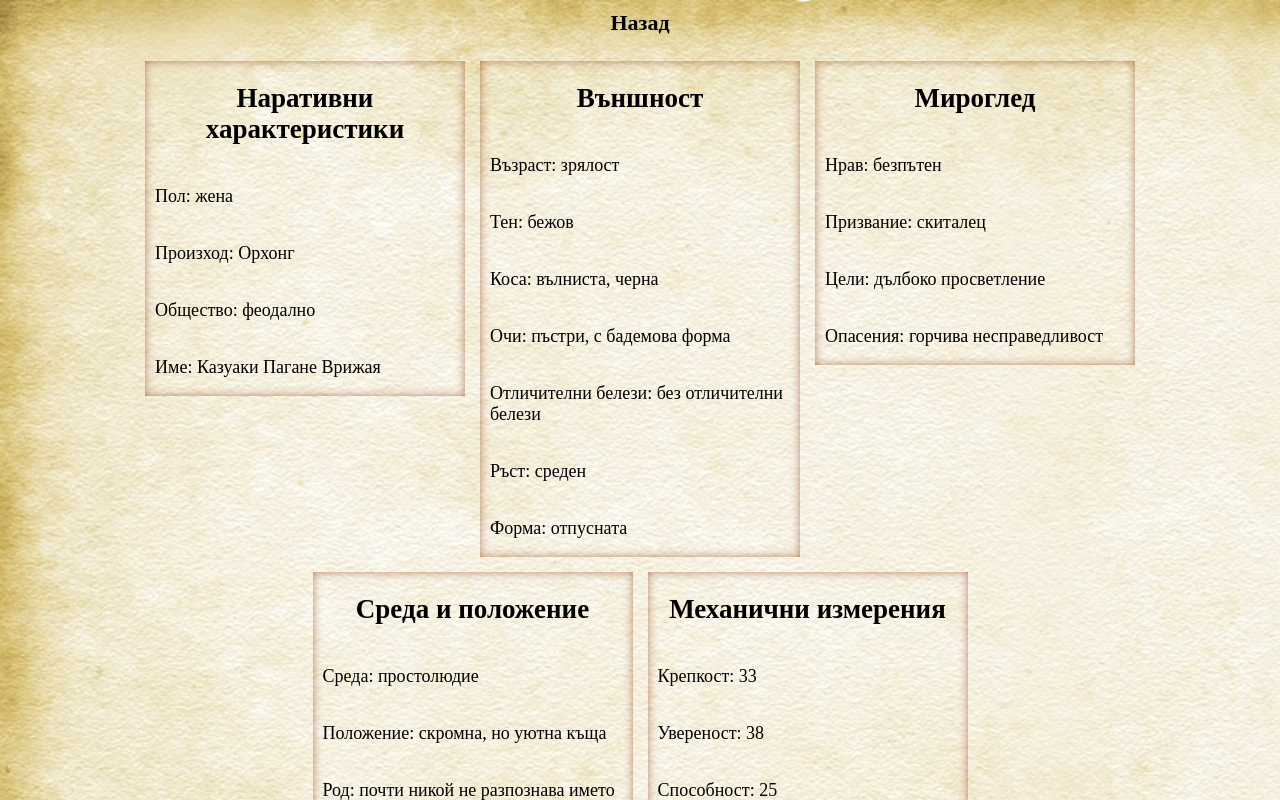
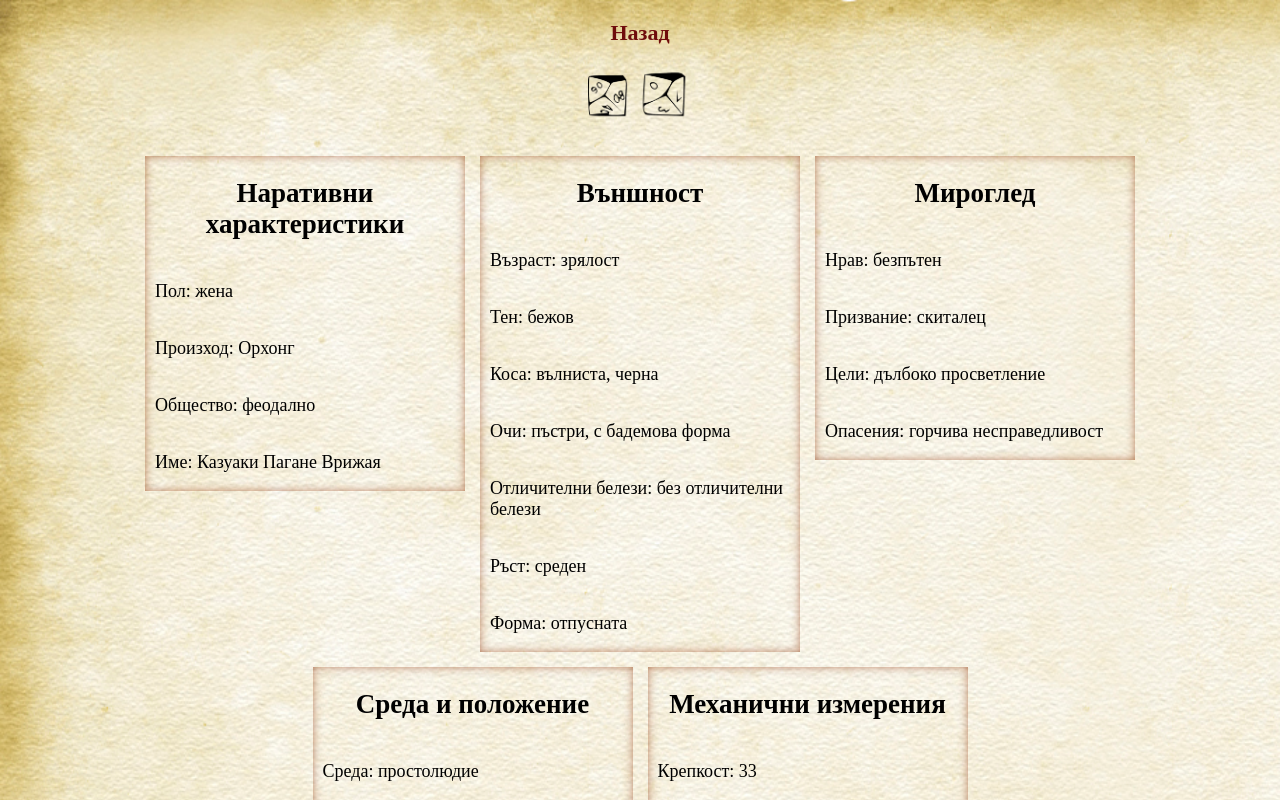
Before and after one commit to tery999/Random-Hero-Generator, a React (Vite) app: page /Quick in a window 1280 px wide. Shown: the top 800 px of the page. Built offline with nearby package versions, Linux system fonts and the light colour scheme.

Commit message:
some more css + reroll

```diff
--- a/src/Components/Home/Home.css
+++ b/src/Components/Home/Home.css
@@ -1,6 +1,22 @@
-.container {
+.container.home {
     display: flex;
     flex-direction: column;
-    justify-content: center;
+    justify-content: start;
     align-items: center;
+    height: 100vh;
+    background-image: url("../../../public/antique-scroll-backgrounds.jpg");
+    background-size: cover;
 }
+
+.container > a {
+    text-decoration: none;
+    color: rgb(111, 12, 12);
+    font-size: 22px;
+    font-weight: bold;
+    padding-top: 10px;
+    cursor: pointer;
+}
+
+.container > a:hover{
+    color: rgb(187, 43, 43);
+   }
--- a/src/Components/Home/Home.tsx
+++ b/src/Components/Home/Home.tsx
@@ -1,8 +1,9 @@
 import { Link } from "react-router-dom"
+import "./Home.css"
 export default function Home () {
     return (
-        <div className="container">
-            <h2>Създай герой</h2>
+        <div className="container home">
+            <h1>Създай герой</h1>
             <Link to="Quick">Бърз</Link>
             <Link to="Complex">Сложен</Link>
         </div>
--- a/src/Components/Quick/Quick.css
+++ b/src/Components/Quick/Quick.css
@@ -24,7 +24,7 @@
     margin: 10px;
 }
 
-.containerInfo > div {
+.containerInfo>div {
     width: 300px;
     padding-left: 10px;
     padding-right: 10px;
@@ -35,23 +35,38 @@
     box-shadow: inset 0px 0px 11px -2px rgba(138, 46, 0, 0.812);
 }
 
-.containerInfo > div > h2 {
+.containerInfo>div>h2 {
     align-self: center;
     text-align: center;
 }
 
-.backLink{
- text-decoration: none;
- font-size: 22px;
- color: black;
- font-weight: bold;
+.backLink {
+    text-decoration: none;
+    font-size: 22px;
+    color: black;
+    font-weight: bold;
 
 }
 
-.backLink:hover{
+.backLink:hover {
     text-decoration: none;
     font-size: 22px;
     color: rgb(187, 43, 43);
     font-weight: bold;
 
-   }
+}
+
+.dice {
+    height: 60px;
+    cursor: pointer;
+    margin-bottom: 10px;
+
+}
+
+.dice:hover {
+    filter: drop-shadow(0 0 0.5rem rgb(255, 214, 30));
+    height: 70px;
+    margin-bottom: 0px;
+    -webkit-transform: scaleY(-1);
+    transform: scaleY(-1);
+}
--- a/src/Components/Quick/Quick.tsx
+++ b/src/Components/Quick/Quick.tsx
@@ -8,8 +8,10 @@ import { ageGenerator, appearanceGeneratorFunc, bodyTypesGenerator, featuresGene
 import { aimsGenerator, callingGenerator, characterGenerator, concernsGenerator } from "../../functions/worldViewGenerator"
 import { familyAndRelationshipsCombined } from "../../functions/familyRelationshipsGenerator"
 import { mechStatGenerator } from "../../functions/mechStatGenerator"
+import dice from "../../../public/441965163_472462378601661_2030822002986090823_n.png"
 
 export default function Quick() {
+    const [reroll, setReroll] = useState<boolean>(false);
     const [heroStats, setHeroStats] = useState<QuickHero>({
         gender: "",
         origin: "",
@@ -77,11 +79,16 @@ export default function Quick() {
                 character, calling, aims, concerns
             }, familyAndRelationships , mechanicalStats
         }))
-    }, [])
+    }, [reroll])
+
+    const rerollFunc = () => {
+        setReroll( prev => !prev)
+    };
 
     return (
         <div className="container quick">
             <Link className="backLink" to="/">Назад</Link>
+            <img className="dice" src={dice} alt="" onClick={rerollFunc} />
             <div className="containerInfo">
                 <div>
                     <h2>Наративни характеристики</h2>
```
